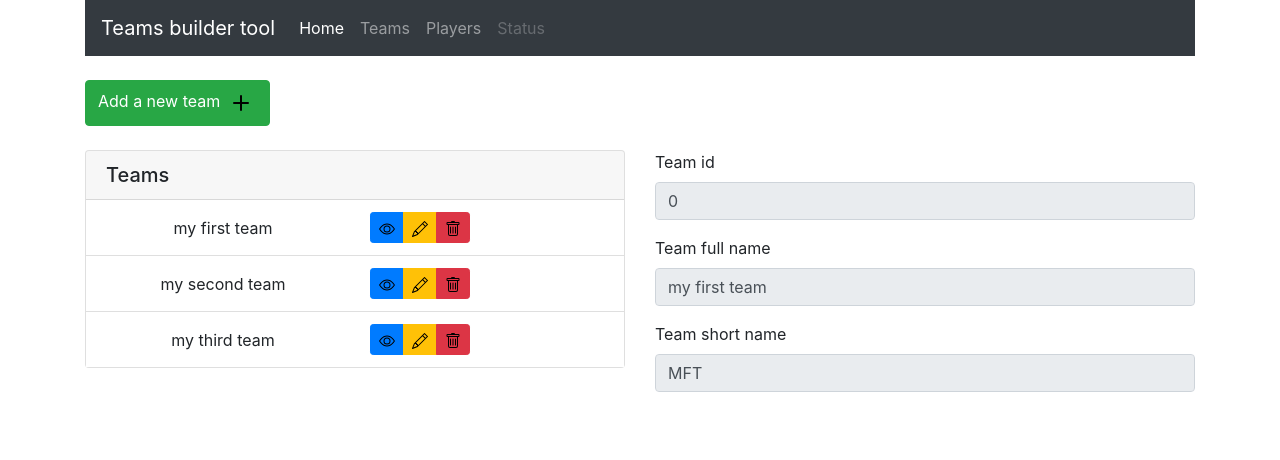
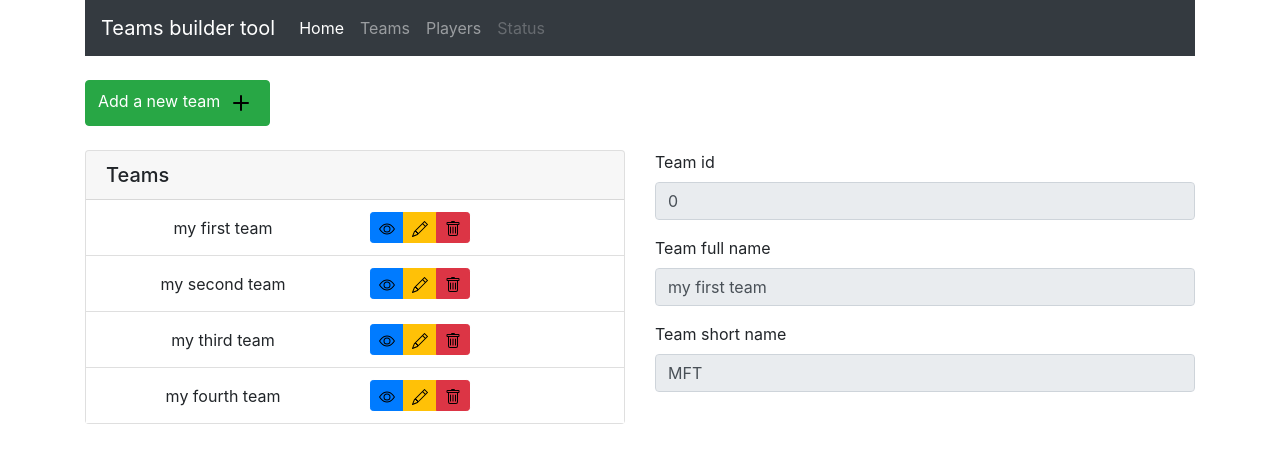
Before and after one commit to salsama59/team-builder-tool, an Angular app: page / in a window 1280 px wide. Shown: the top 460 px of the page. Built offline with nearby package versions, Linux system fonts and the light colour scheme.

Commit message:
Teams service integration
Added the service declaration in the aap module provider.
Injected the service in the teamscomponent and the team component.
Refactored the components.

```diff
--- a/src/app/app.module.ts
+++ b/src/app/app.module.ts
@@ -5,6 +5,7 @@ import { AppComponent } from './app.component';
 import { HeaderComponent } from './header/header.component';
 import { TeamsComponent } from './teams/teams.component';
 import { TeamComponent } from './teams/team/team.component';
+import { TeamsService } from './services/teams.service';
 
 @NgModule({
   declarations: [
@@ -16,7 +17,7 @@ import { TeamComponent } from './teams/team/team.component';
   imports: [
     BrowserModule
   ],
-  providers: [],
+  providers: [TeamsService],
   bootstrap: [AppComponent]
 })
 export class AppModule { }
--- a/src/app/teams/team/team.component.ts
+++ b/src/app/teams/team/team.component.ts
@@ -1,13 +1,22 @@
-import { Component, Input } from '@angular/core';
+import { Component, Input, OnInit } from '@angular/core';
 import { Team } from 'src/app/models/team.model';
+import { TeamsService } from 'src/app/services/teams.service';
 
 @Component({
   selector: 'app-team',
   templateUrl: './team.component.html',
   styleUrls: ['./team.component.css']
 })
-export class TeamComponent {
+export class TeamComponent implements OnInit {
 
   @Input()
+  public teamIdToDisplay: number = 0;
+
   public currentTeam: Team | null = null;
+
+  constructor(private teamsService: TeamsService) { }
+
+  ngOnInit(): void {
+    this.currentTeam = this.teamsService.getTeamById(this.teamIdToDisplay);
+  }
 }
--- a/src/app/teams/teams.component.html
+++ b/src/app/teams/teams.component.html
@@ -16,7 +16,7 @@
             </div>
             <div class="row">
                 <div class="col">
-                    <ul *ngIf="teams.length; else noTeamPresent" class="list-group list-group-flush">
+                    <ul *ngIf="teams?.length; else noTeamPresent" class="list-group list-group-flush">
                         <li class="list-group-item" *ngFor="let team of teams">
                             <div class="row align-items-center">
                                 <div class="col">
@@ -52,6 +52,6 @@
         </div>
     </div>
     <div class="col">
-        <app-team [currentTeam]="teams[0]"></app-team>
+        <app-team [teamIdToDisplay]=0></app-team>
     </div>
 </div>
--- a/src/app/teams/teams.component.ts
+++ b/src/app/teams/teams.component.ts
@@ -1,5 +1,6 @@
 import { Component, OnInit } from '@angular/core';
 import { Team } from '../models/team.model';
+import { TeamsService } from '../services/teams.service';
 
 @Component({
   selector: 'app-teams',
@@ -8,11 +9,11 @@ import { Team } from '../models/team.model';
 })
 export class TeamsComponent implements OnInit {
 
-  public teams: Array<Team> = new Array<Team>();
+  public teams: Array<Team> | null = null;
+
+  constructor(private teamsService: TeamsService) { }
 
   ngOnInit(): void {
-    this.teams.push(new Team(0, 'my first team', 'MFT'));
-    this.teams.push(new Team(1, 'my second team', 'MST'));
-    this.teams.push(new Team(2, 'my third team', 'MTT'));
+    this.teams = this.teamsService.getTeams();
   }
 }
```
